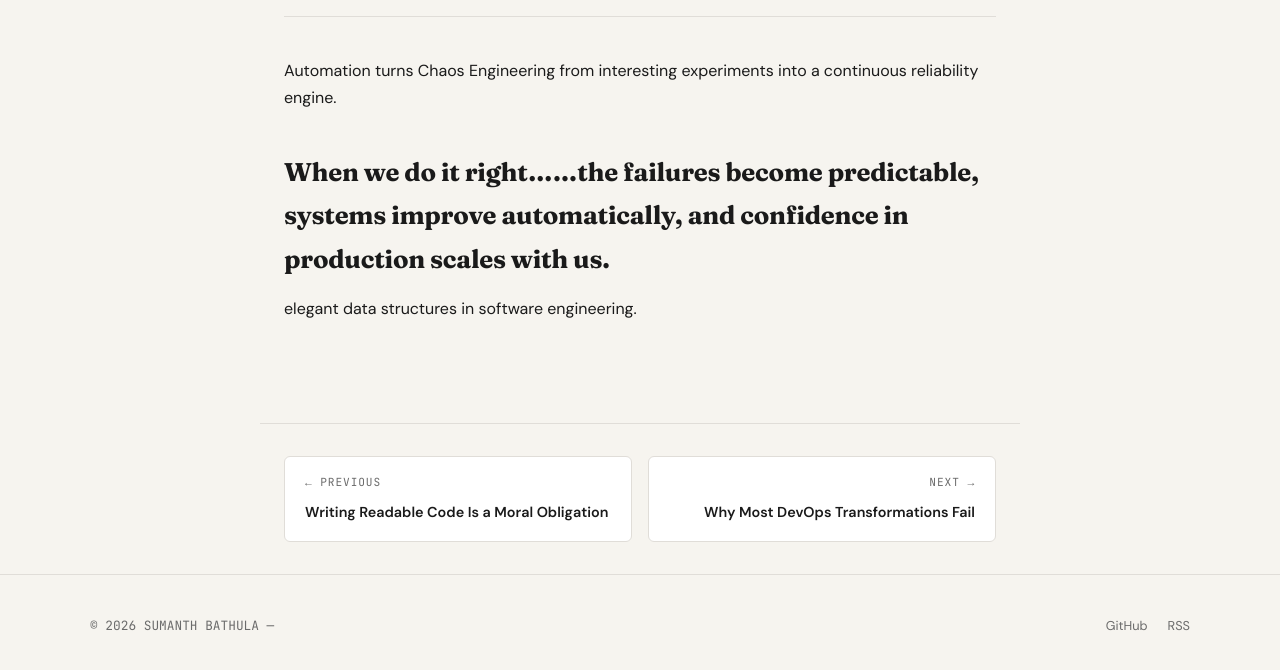
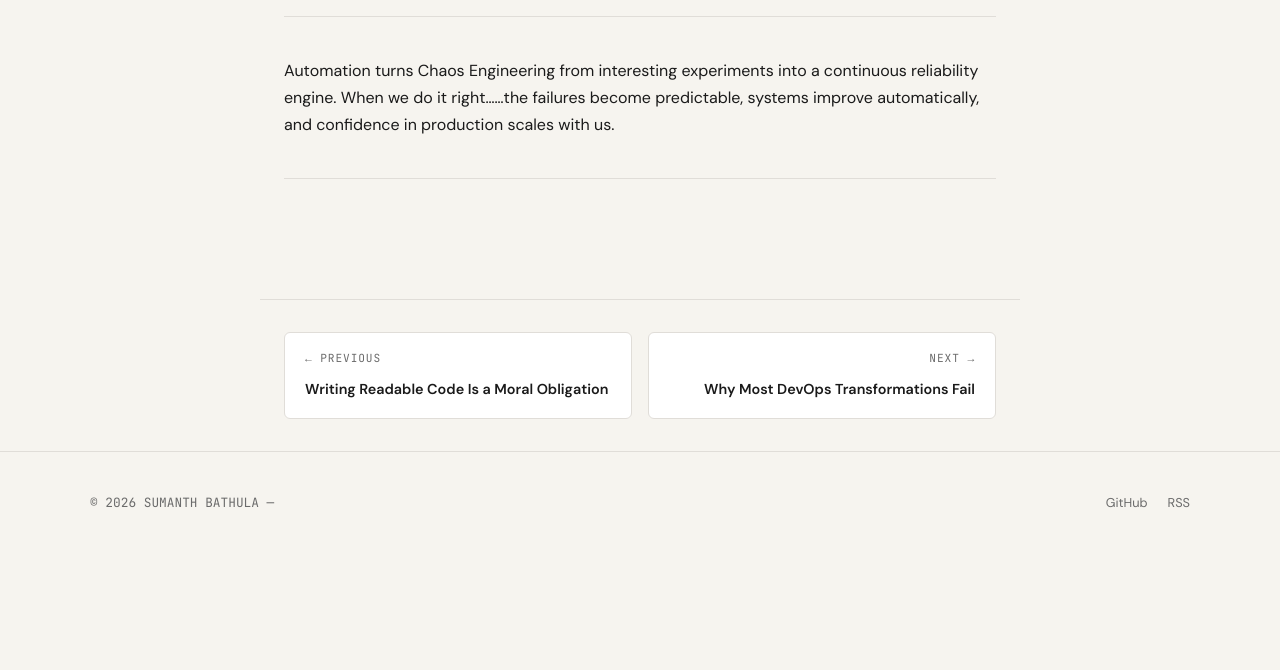
Before and after one commit to sumanthrb/insights, a Jekyll site: the page built from _posts/2025-03-15-git-internals.md, in a window 1280 px wide and 900 px high, scrolled down 2846 px, cut to the strip 223-893 px from the top of the window. Built offline with Jekyll 4.4.1, drawn with Linux system fonts in a browser that asks for light colours; after the commit the page ends 3622 px from its top, so only the background shows below that.

Commit message:
Refactor content in git-internals.md
Removed redundant text and improved formatting.

```diff
--- a/_posts/2025-03-15-git-internals.md
+++ b/_posts/2025-03-15-git-internals.md
@@ -68,9 +68,6 @@ These will make chaos intentional and measurable, not random; and they turn fail
 ----
 
 Automation turns Chaos Engineering from interesting experiments into a continuous reliability engine.
+When we do it right......the failures become predictable, systems improve automatically, and confidence in production scales with us.
 
-When we do it right......the failures become predictable, systems improve automatically, and confidence in production scales with us.
-------
-
-
-elegant data structures in software engineering.
+-----
```
